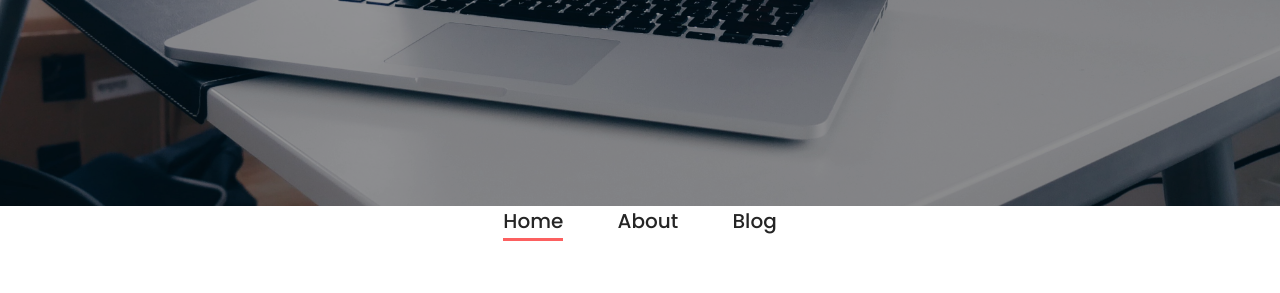
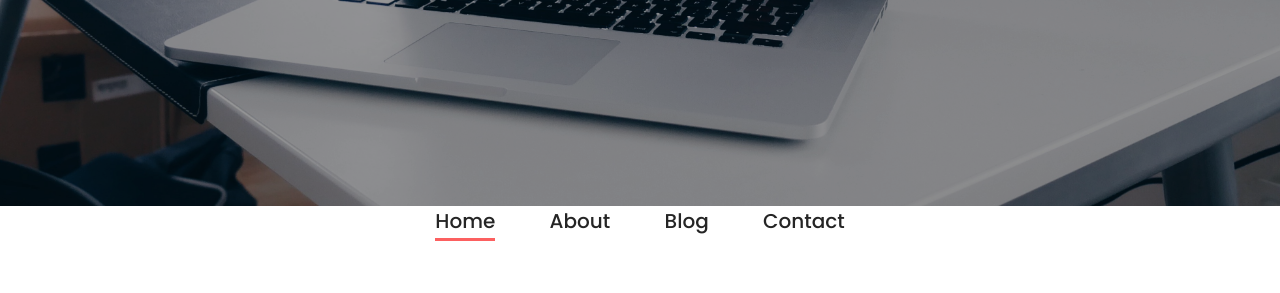
Before and after one commit to bedrantirak/bedrantirak.github.io, a website: page index.html in a window 1280 px wide. Shown: the part 674-967 px from the top of the page. Drawn offline with Linux system fonts and the light colour scheme.

Commit message:
Update index.html

```diff
--- a/index.html
+++ b/index.html
@@ -125,6 +125,8 @@
                             <button class="btn active" data-filter="*"><a href="./index.html"> Home</a></button>
                             <button class="btn " data-filter=".human"><a href="./about.html"> About</a></button>
                             <button class="btn" data-filter=".nature"><a href="./blog.html"> Blog</a></button>
+                            <button class="btn" data-filter=".nature"><a href="./iletisim.html">Contact</a></button>
+
 
                         </div>
                     </div>
```
